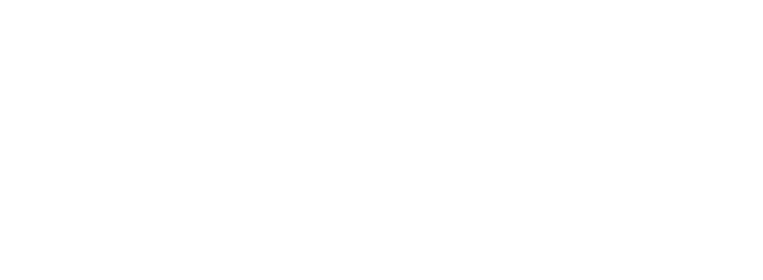
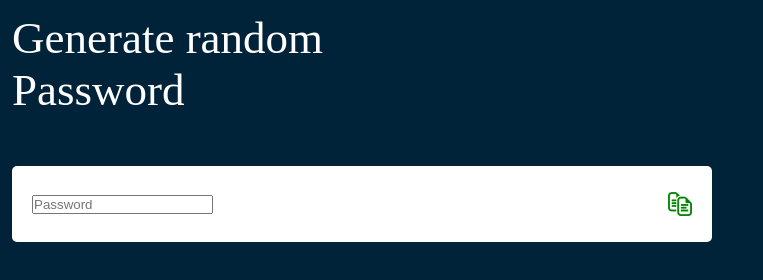
Before and after one commit to Anwarul07/Random-Password, a plain HTML site: page index.html in a window 1280 px wide. Shown: the whole page, without its empty margins (0-763 px from the left). Drawn offline with Linux system fonts and the light colour scheme.

Commit message:
Update style.css

```diff
--- a/index.html
+++ b/index.html
@@ -7,6 +7,13 @@
     <link rel="stylesheet" href="style.css">
 </head>
 <body>
+    <div class="container">
+        <h1>Generate random  <br><span>Password</span></h1>
+        <div class="display">
+            <input type="text" id="pass" placeholder="Password">
+            <img src="/copy-24.png" >
+        </div>
+    </div>
 
 </body>
 <script src="script.js"></script>
--- a/style.css
+++ b/style.css
@@ -4,3 +4,30 @@
     box-sizing: border-box;
     font-family: "Poppins",;
 }
+body{
+    background: #002339;
+    color: #ffff;
+}
+.container{
+    margin: 12px;
+    width: 90%;
+    max-width:700px;
+}
+.display{
+  width: 100%;
+  margin-top: 50px;
+  margin-bottom: 30px;
+  background: #fff;
+  color: #333;
+  display: flex;
+  align-items: center;
+  justify-content: space-between;
+  padding: 26px 20px;
+  border-radius: 5px;
+
+}
+
+.container h1{
+    font-weight: 500;
+    font-size: 45px;
+}
```
Also changed, not shown: copy-24.png (added).
